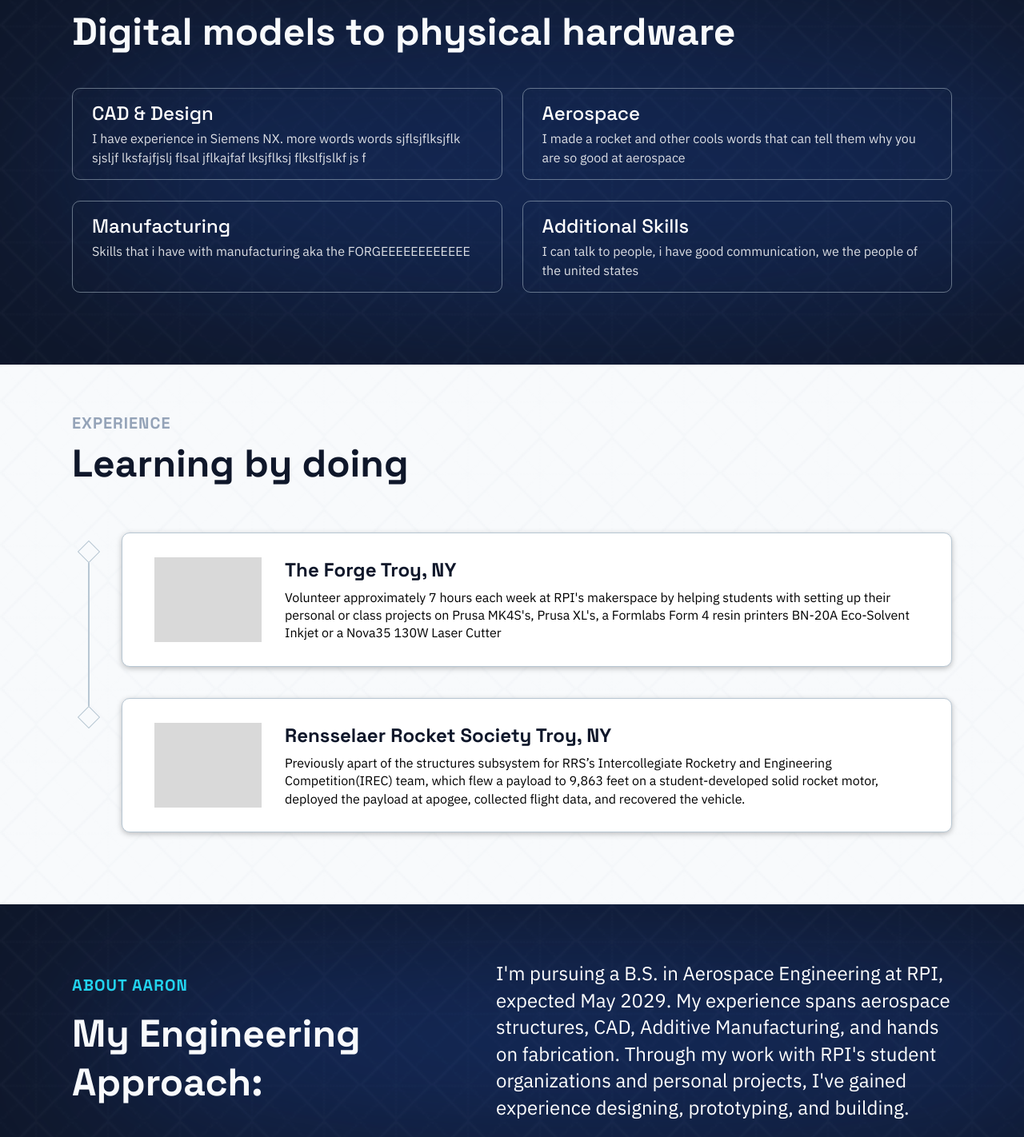
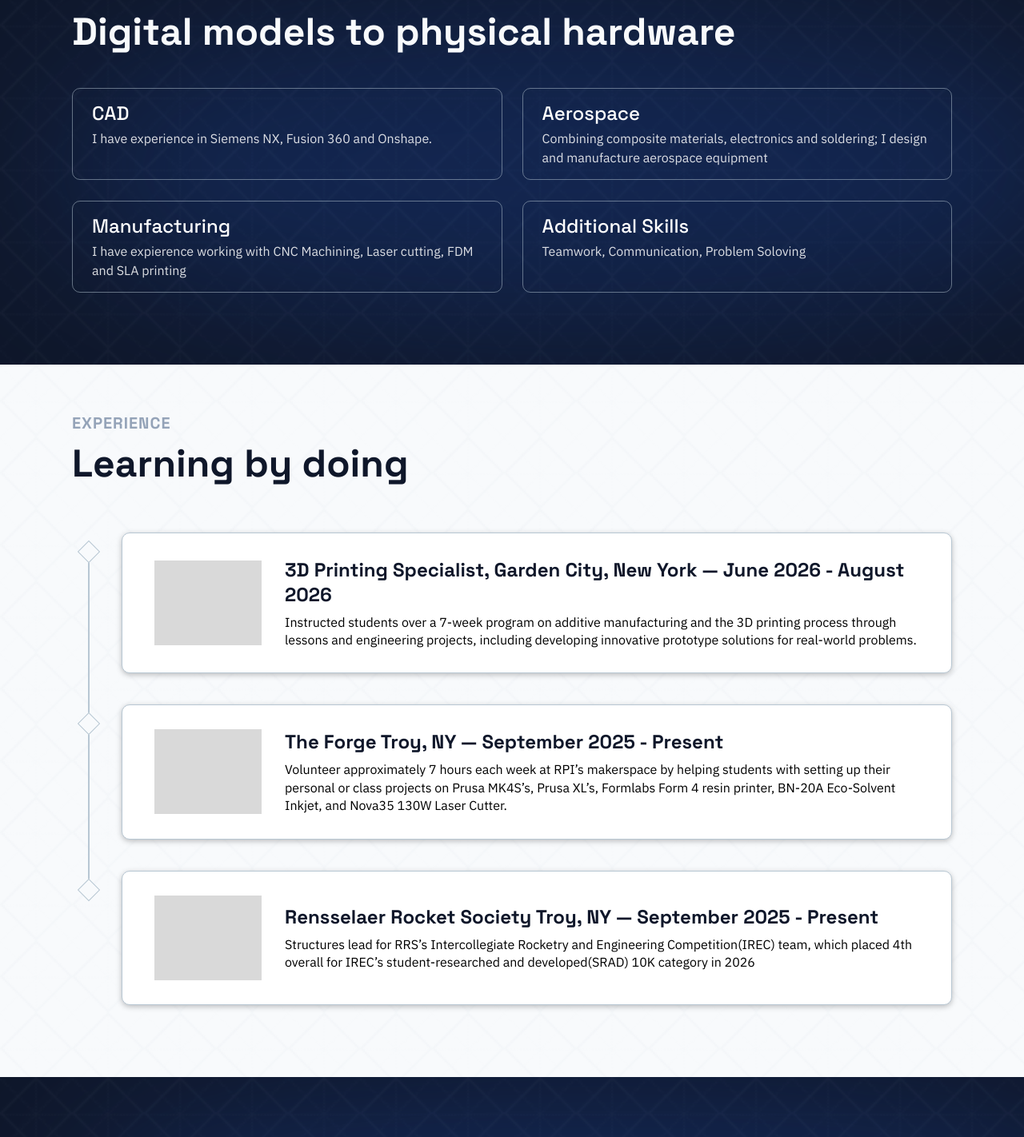
Before and after one commit to Julesc27/Aaron-Weisenburger-Portfolio, a React (Vite) app: page / in a window 1280 px wide. Shown: the part 2660-4082 px from the top of the page at 80% size. Built offline with nearby package versions, Linux system fonts and the light colour scheme.

Commit message:
fixing things

```diff
--- a/src/data/experience.js
+++ b/src/data/experience.js
@@ -1,14 +1,20 @@
 export const experience = [
   {
+    id: '3d-printing-specialist',
+    title: '3D Printing Specialist, Garden City, New York —  June 2026 - August 2026',
+    description:
+      "Instructed students over a 7-week program on additive manufacturing and the 3D printing process through lessons and engineering projects, including developing innovative prototype solutions for real-world problems. ",
+  },
+  {
     id: 'the-forge',
-    title: 'The Forge Troy, NY',
+    title: 'The Forge Troy, NY — September 2025 - Present',
     description:
-      "Volunteer approximately 7 hours each week at RPI's makerspace by helping students with setting up their personal or class projects on Prusa MK4S's, Prusa XL's, a Formlabs Form 4 resin printers BN-20A Eco-Solvent Inkjet or a Nova35 130W Laser Cutter",
+      "Volunteer approximately 7 hours each week at RPI’s makerspace by helping students with setting up their personal or class projects on Prusa MK4S’s, Prusa XL’s, Formlabs Form 4 resin printer, BN-20A Eco-Solvent Inkjet, and Nova35 130W Laser Cutter.",
   },
   {
     id: 'rensselaer-rocket-society',
-    title: 'Rensselaer Rocket Society Troy, NY',
+    title: 'Rensselaer Rocket Society Troy, NY — September 2025 - Present',
     description:
-      'Previously apart of the structures subsystem for RRS’s Intercollegiate Rocketry and Engineering Competition(IREC) team, which flew a payload to 9,863 feet on a student-developed solid rocket motor, deployed the payload at apogee, collected flight data, and recovered the vehicle.',
+      'Structures lead for RRS’s Intercollegiate Rocketry and Engineering Competition(IREC) team, which placed 4th overall for IREC’s student-researched and developed(SRAD) 10K category in 2026',
   },
 ]
--- a/src/data/experienceDetail.js
+++ b/src/data/experienceDetail.js
@@ -1,29 +1,30 @@
 export const experienceDetail = [
+  {
+    id: "3d-printing-specialist",
+    title: "3D Printing Specialist - Long Island NY",
+    date: "June 2026 - August 2026",
+    description:
+      "Instructed students over a 7-week program on additive manufacturing and the 3D printing process through lessons and engineering projects, including developing innovative prototype solutions for real-world problems. Collaborated with fellow instructors to create lesson plans and an engaging learning environment",
+    tags: ["Teaching", "3D Printing"],
+    side: "right",
+  },
   {
     id: "the-forge",
     title: "The Forge - Troy NY",
     date: "Sept 2025 - Present",
     description:
-      "Student run makerspace on campus, room manager in the forge. Help fix printers when broken, other words words words.",
-    tags: ["Makerspace", "Volunteer"],
-    side: "right",
+      "Volunteer approximately 7 hours each week at RPI’s makerspace by helping students with setting up their personal or class projects on Prusa MK4S’s, Prusa XL’s, Formlabs Form 4 resin printer, BN-20A Eco-Solvent Inkjet, and Nova35 130W Laser Cutter. Conduct repairs on FDM and SLA printers weekly, organize the makerspace, run training sessions for volunteers, and attend weekly executive committee meetings",
+    tags: ["Makerspace", "Room Manager"],
+    side: "left",
   },
   {
     id: "rensselaer-rocket-society",
     title: "Rensselaer Rocket Society - Troy NY",
     date: "Sept 2025 - Present",
     description:
-      "I make rockets that won competitions stuff it was really cool and we did a great job",
-    tags: ["Aerospace", "Team Lead?"],
-    side: "left",
-  },
-  {
-    id: "3d-printing-specialist",
-    title: "3D Printing Specialist - Long Island NY",
-    date: "Summer 2026",
-    description:
-      "Taught additive manufacturing to middle schooler's. 7 week program.",
-    tags: ["Teaching", "Engineering"],
+      "Structures lead for RRS’s Intercollegiate Rocketry and Engineering Competition(IREC) team, which placed 4th overall for IREC’s student-researched and developed(SRAD) 10K category in 2026. Currently leading a team to design an aerospace vehicle with airbrakes and a student-developed solid rocket motor to deploy a scientific payload at 30,000ft. Organized team meetings approximately 3 hours a week to come up with preliminary designs and then fabricate a subscale to develop necessary fabrication skills for the actual vehicle, including body tubes, nosecone, and fins with carbon fiber tip-to-tip reinforcements.",
+    tags: ["Aerospace", "Structures Lead"],
     side: "right",
   },
+
 ];
--- a/src/data/skills.js
+++ b/src/data/skills.js
@@ -1,25 +1,25 @@
 export const skills = [
   {
     id: 'cad-design',
-    title: 'CAD & Design',
+    title: 'CAD',
     description:
-      'I have experience in Siemens NX. more words words sjflsjflksjflk sjsljf lksfajfjslj flsal jflkajfaf lksjflksj flkslfjslkf js f',
+      'I have experience in Siemens NX, Fusion 360 and Onshape.',
   },
   {
     id: 'aerospace',
     title: 'Aerospace',
     description:
-      'I made a rocket and other cools words that can tell them why you are so good at aerospace ',
+      'Combining composite materials, electronics and soldering; I design and manufacture aerospace equipment',
   },
   {
     id: 'manufacturing',
     title: 'Manufacturing',
-    description: 'Skills that i have with manufacturing aka the FORGEEEEEEEEEEEE',
+    description: 'I have expierence working with CNC Machining, Laser cutting, FDM and SLA printing',
   },
   {
     id: 'additional-skills',
     title: 'Additional Skills',
     description:
-      'I can talk to people, i have good communication, we the people of the united states ',
+      'Teamwork, Communication, Problem Soloving',
   },
 ]
```
